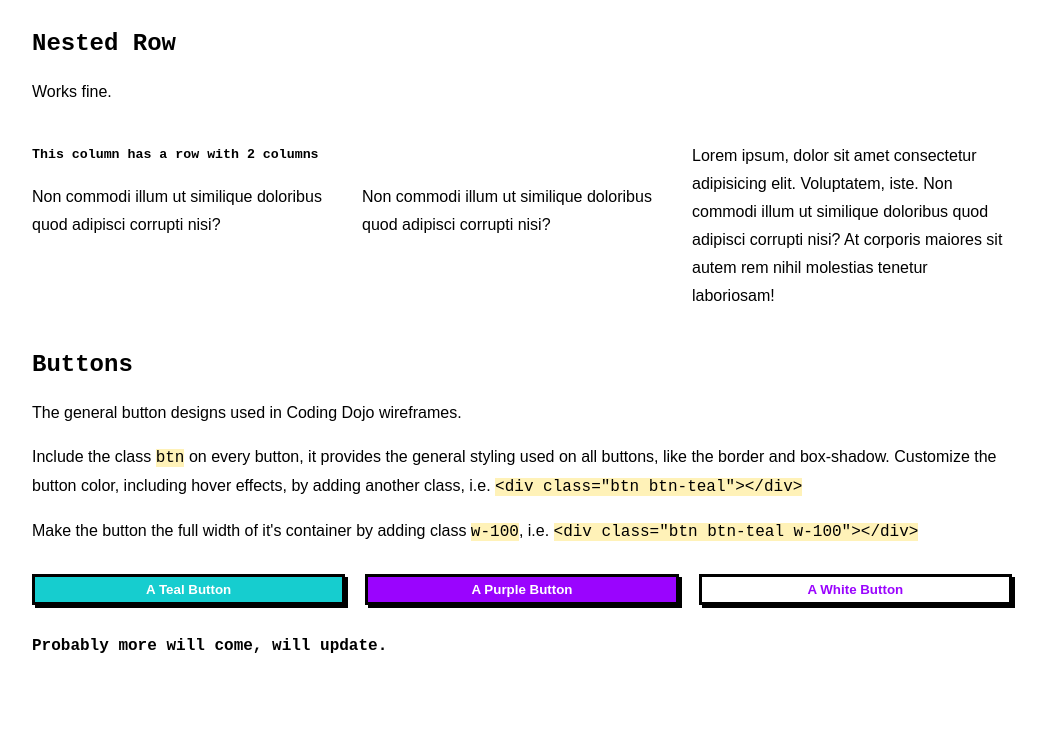
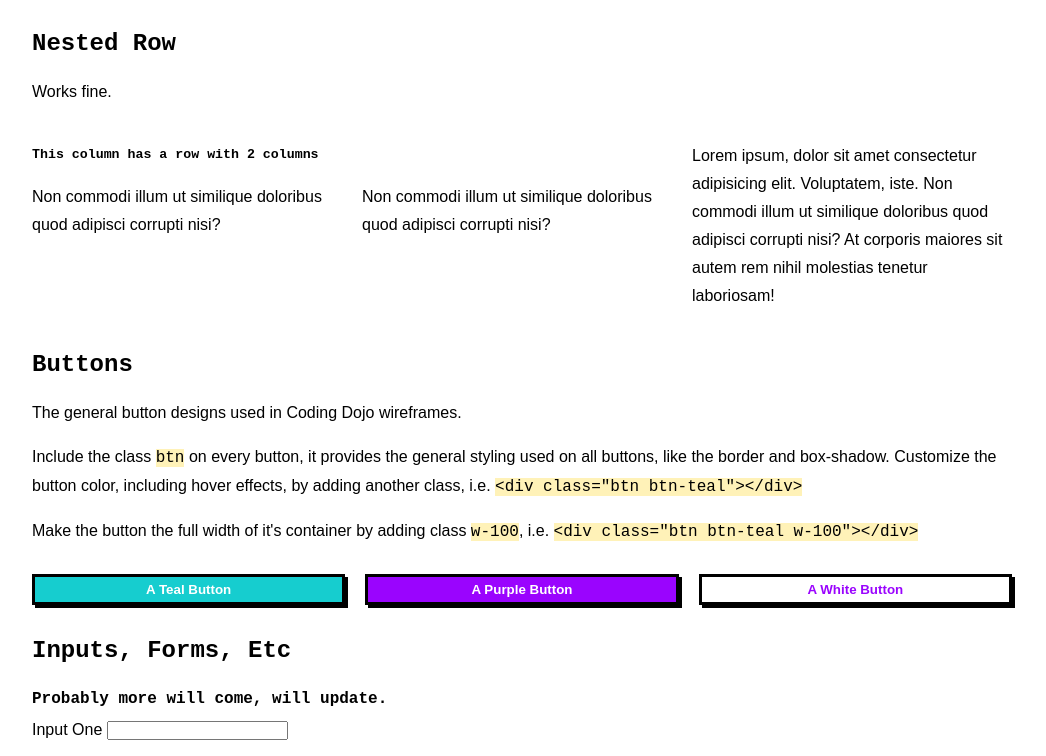
Before and after one commit to c-uliano/basic-framework, a plain HTML site: page index.html in a window 1280 px wide. Shown: the part 935-1691 px from the top of the page, without its empty margins (118-1164 px from the left). Before the commit the page ends 1619 px from the top, so only its background shows below. Drawn offline with Linux system fonts and the light colour scheme; a script that the page names is missing.

Commit message:
update content

```diff
--- a/index.html
+++ b/index.html
@@ -84,7 +84,14 @@
             </section>
 
             <section>
+                <h2>Inputs, Forms, Etc</h2>
+            </section>
+
+            <section>
                 <h4>Probably more will come, will update.</h4>
+                <label for="input1">Input One
+                    <input type="text">
+                </label>
             </section>
         </div>
 
```
